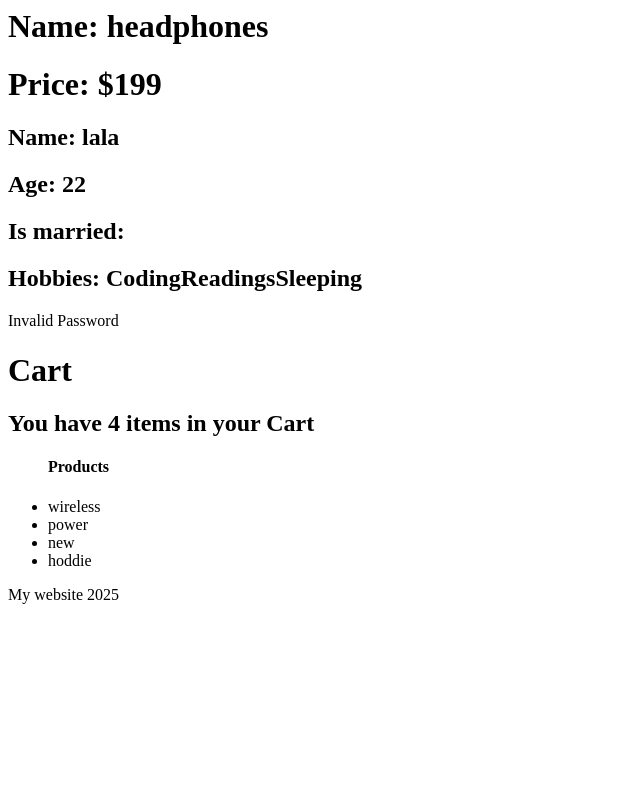
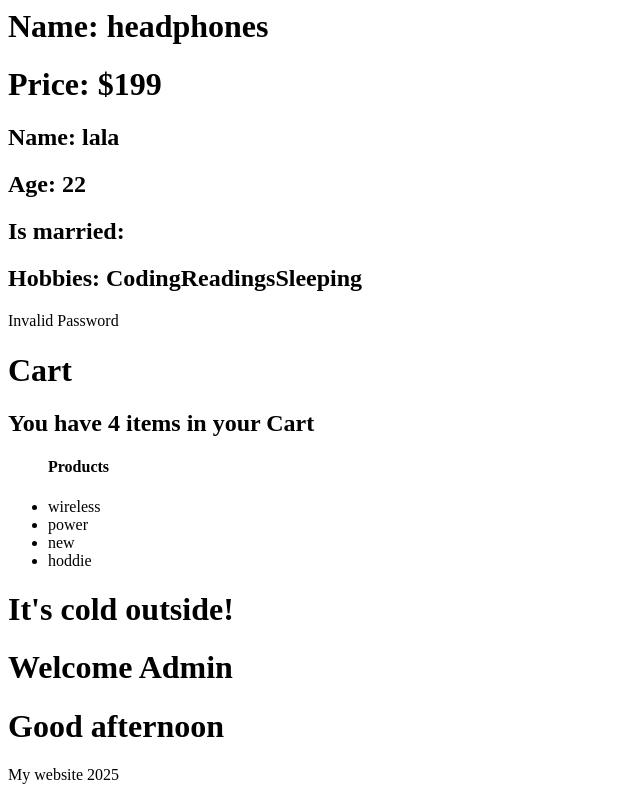
Before and after one commit to JimHui12/react2025, a React (Vite) app: page / in a window 1280 px wide. Shown: the part 743-1543 px from the top of the page, without its empty margins (0-640 px from the left). Before the commit the page ends 1363 px from the top, so only its background shows below. Built offline with nearby package versions, Linux system fonts and the light colour scheme.

Commit message:
if condition 2

```diff
--- /dev/null
+++ b/src/components/Greeting.jsx
@@ -0,0 +1,9 @@
+const Greeting = (props) => {
+  return props.timeOfDay === "morning" ? (
+    <h1>Good Morning</h1>
+  ) : (
+    <h1>Good afternoon</h1>
+  );
+};
+
+export default Greeting;
--- a/src/components/Main.jsx
+++ b/src/components/Main.jsx
@@ -3,8 +3,10 @@ import ProductList from "./ProductList";
 import User from "./User";
 import Card from "./Card";
 import Cart from "./Cart";
-
+import Weather from "./Weather";
+import UserStatus from "./UserStatus";
 import Password from "./Password";
+import Greeting from "./Greeting";
 const Main = () => {
   return (
     <main>
@@ -21,6 +23,12 @@ const Main = () => {
         <Card></Card>
         <Password isValid={false}></Password>
         <Cart />
+        <Weather />
+        <UserStatus
+          loggedIn={true}
+          isAdmin={true}
+        />
+        <Greeting timeOfDay="afternoon" />
       </p>
     </main>
   );
--- a/src/components/Password.jsx
+++ b/src/components/Password.jsx
@@ -2,10 +2,6 @@ import ValidPassword from "./ValidPassword";
 import InvalidPassword from "./InvalidPassword";
 
 const Password = ({ isValid }) => {
-  //   if (isValid) {
-  //     return <ValidPassword />;
-  //   }
-  //   return <InvalidPassword />;
   return isValid ? <ValidPassword /> : <InvalidPassword />;
 };
 
--- /dev/null
+++ b/src/components/UserStatus.jsx
@@ -0,0 +1,9 @@
+const UserStatus = (props) => {
+  if (props.loggedIn && props.isAdmin) {
+    return <h1>Welcome Admin</h1>;
+  } else {
+    return <h1>Welcome user</h1>;
+  }
+};
+
+export default UserStatus;
--- /dev/null
+++ b/src/components/Weather.jsx
@@ -0,0 +1,12 @@
+const Weather = () => {
+  let temp = 3;
+  if (temp < 15) {
+    return <h1>It's cold outside!</h1>;
+  } else if (temp >= 15 && temp <= 25) {
+    return <h1>It's nice outside</h1>;
+  } else if (temp > 25) {
+    return <h1>It's hot outside!</h1>;
+  }
+};
+
+export default Weather;
```
